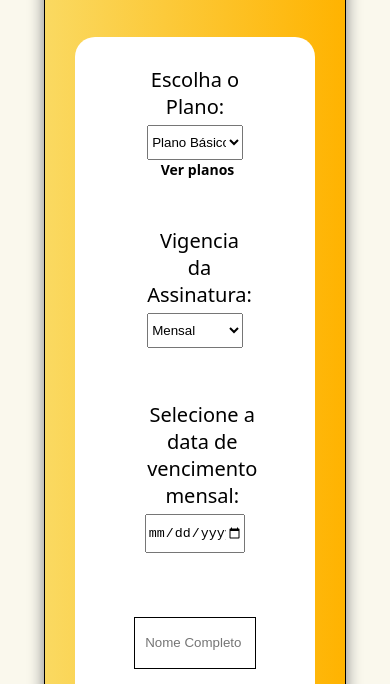
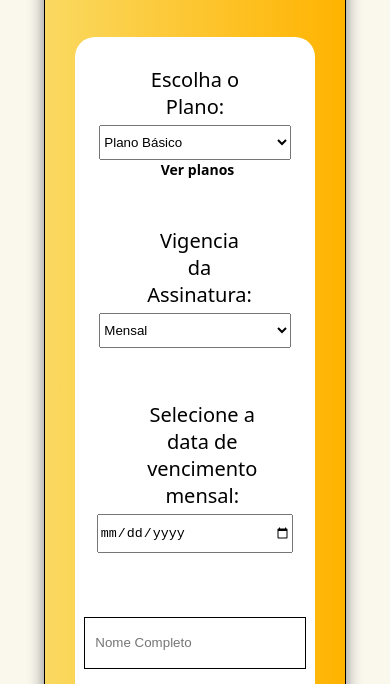
Before and after one commit to LeonardoMunhoz770/projetoActionFitness, a plain HTML site: page screens/registration/matricula/index.html in a window 390 px wide. Shown: the part 118-802 px from the top of the page. Drawn offline with Linux system fonts and the light colour scheme.

Commit message:
Refatorando responsividade nos campos de input da tela de matricula

```diff
--- a/screens/registration/matricula/style.css
+++ b/screens/registration/matricula/style.css
@@ -284,4 +284,19 @@ a{
         margin: 0;
         padding: 0;
     }
+    .dados_cadastrais input{
+        width: 100%;
+    }
+    .dados_cadastrais select{
+        width: 100%;
+    }
+    .planos select{
+        width: 100%;
+    }
+    .assinatura select{
+        width: 100%;
+    }
+    .data input{
+        width: 100%;
+    }
 }
```
